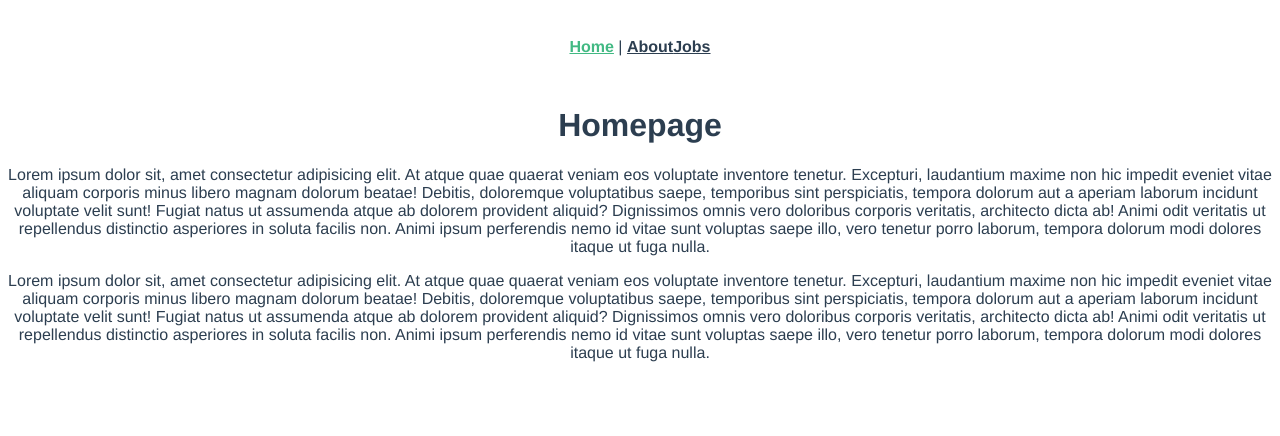
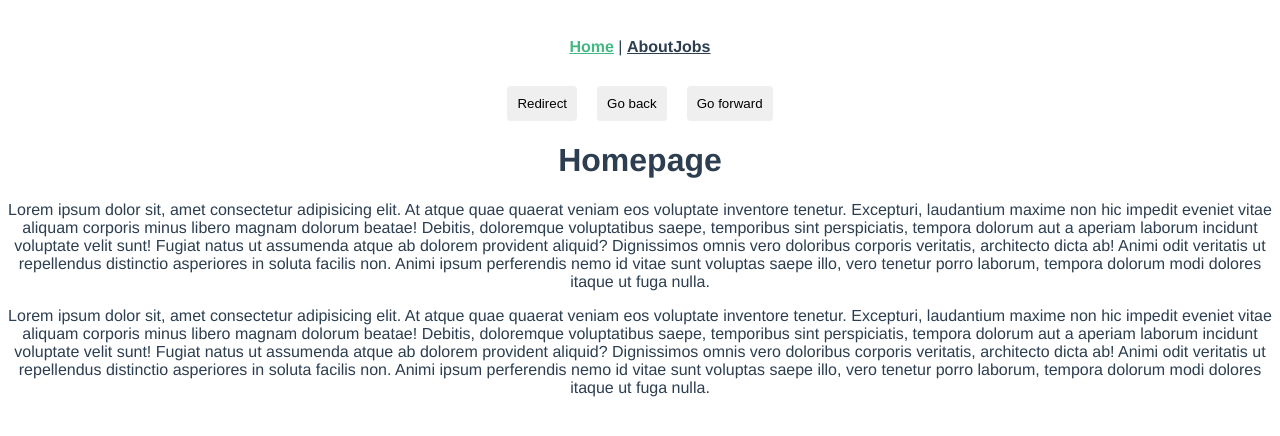
Before and after one commit to code1iners/jobs-sample-vuejs, a Vue app: page / in a window 1280 px wide. Shown: the top 436 px of the page. Built offline with nearby package versions, Linux system fonts and the light colour scheme.

Commit message:
How to redirect or back & forward by programmatically

```diff
--- a/src/App.vue
+++ b/src/App.vue
@@ -4,8 +4,29 @@
     <router-link :to="{ name: 'About' }">About</router-link>
     <router-link :to="{ name: 'Jobs' }">Jobs</router-link>
   </div>
+
+  <button @click="redirect">Redirect</button>
+  <button @click="back">Go back</button>
+  <button @click="forward">Go forward</button>
+
   <router-view />
 </template>
+
+<script>
+export default {
+  methods: {
+    redirect() {
+      this.$router.push({ name: "Home" });
+    },
+    back() {
+      this.$router.go(-1);
+    },
+    forward() {
+      this.$router.go(1);
+    },
+  },
+};
+</script>
 
 <style>
 #app {
@@ -28,4 +49,11 @@
 #nav a.router-link-exact-active {
   color: #42b983;
 }
+
+button {
+  margin: 0 10px;
+  padding: 10px;
+  border: none;
+  border-radius: 4px;
+}
 </style>
```
